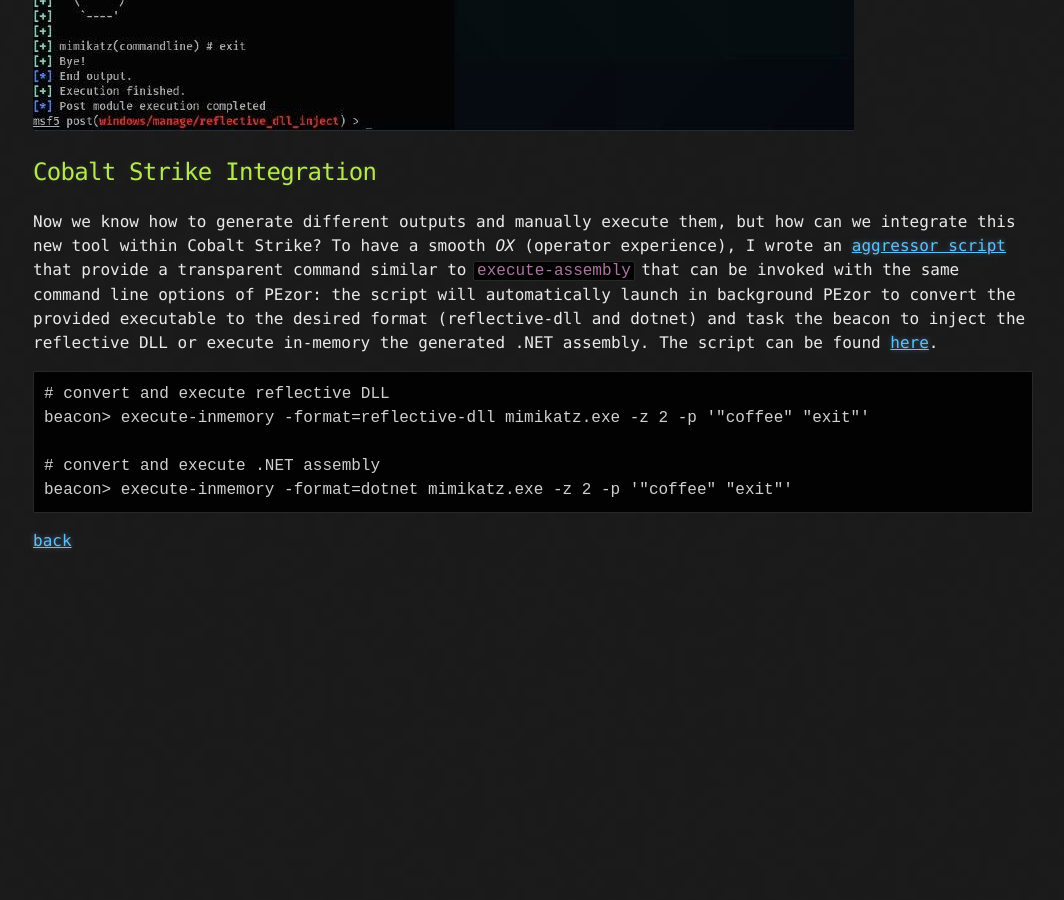
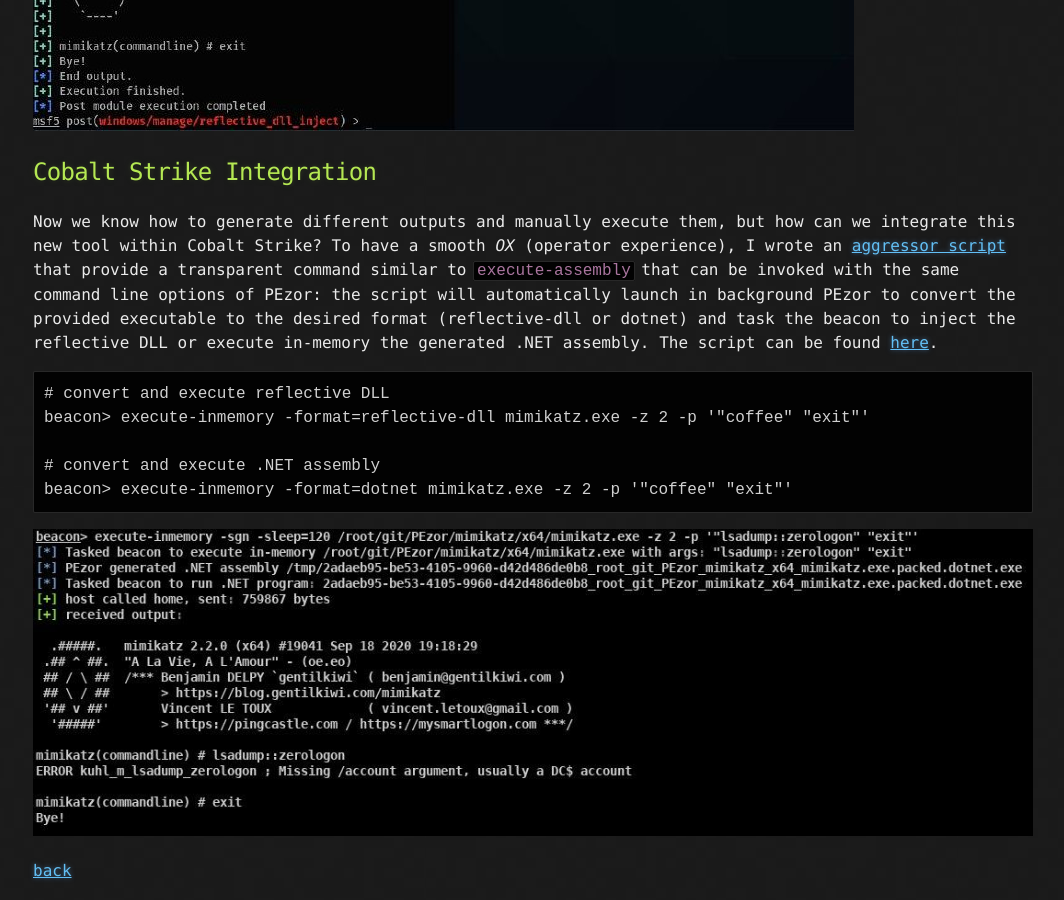
Before and after one commit to phra/phra.github.io, a Jekyll site: the page built from posts/PEzor2.md, in a window 1280 px wide and 900 px high, scrolled down 4301 px. Shown: the whole window, without its empty margins (107-1171 px from the left). Built offline with Jekyll 4.4.1, drawn with Linux system fonts in a browser that asks for light colours; before the commit the page ends 4874 px from its top, so only the background shows below that; some of the changed text lies outside the part shown.

````diff
--- a/posts/PEzor2.md
+++ b/posts/PEzor2.md
@@ -126,7 +126,7 @@ msf5 post(windows/manage/reflective_dll_inject) > run
 
 ## Cobalt Strike Integration
 
-Now we know how to generate different outputs and manually execute them, but how can we integrate this new tool within Cobalt Strike? To have a smooth _OX_ (operator experience), I wrote an [aggressor script](https://www.cobaltstrike.com/aggressor-script/index.html) that provide a transparent command similar to `execute-assembly` that can be invoked with the same command line options of PEzor: the script will automatically launch in background PEzor to convert the provided executable to the desired format (reflective-dll and dotnet) and task the beacon to inject the reflective DLL or execute in-memory the generated .NET assembly. The script can be found [here](https://github.com/phra/PEzor/blob/master/aggressor/PEzor.cna).
+Now we know how to generate different outputs and manually execute them, but how can we integrate this new tool within Cobalt Strike? To have a smooth _OX_ (operator experience), I wrote an [aggressor script](https://www.cobaltstrike.com/aggressor-script/index.html) that provide a transparent command similar to `execute-assembly` that can be invoked with the same command line options of PEzor: the script will automatically launch in background PEzor to convert the provided executable to the desired format (reflective-dll or dotnet) and task the beacon to inject the reflective DLL or execute in-memory the generated .NET assembly. The script can be found [here](https://github.com/phra/PEzor/blob/master/aggressor/PEzor.cna).
 
 ```
 # convert and execute reflective DLL
@@ -136,4 +136,6 @@ beacon> execute-inmemory -format=reflective-dll mimikatz.exe -z 2 -p '"coffee" "
 beacon> execute-inmemory -format=dotnet mimikatz.exe -z 2 -p '"coffee" "exit"'
 ```
 
+![PEzor with Cobalt Strike](../assets/images/pezor-cobaltstrike.jpg "PEzor with Cobalt Strike")
+
 [back](../)
````
Also changed, not shown: other parts of posts/PEzor2.md (+2 -2 lines).
